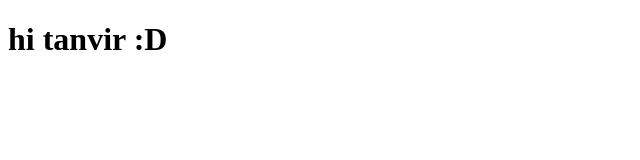
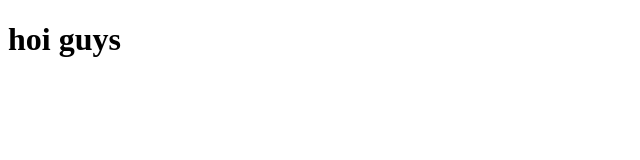
Before and after one commit to azmirahim/personalportfolio, a plain HTML site: page index.html in a window 1280 px wide. Shown: the whole page, without its empty margins (0-640 px from the left). Drawn offline with Linux system fonts and the light colour scheme.

Commit message:
Update index.html

```diff
--- a/index.html
+++ b/index.html
@@ -7,6 +7,6 @@
     <title>Document</title>
 </head>
 <body>
-    <h1>hi tanvir :D</h1>
+    <h1>hoi guys</h1>
 </body>
 </html>
```
